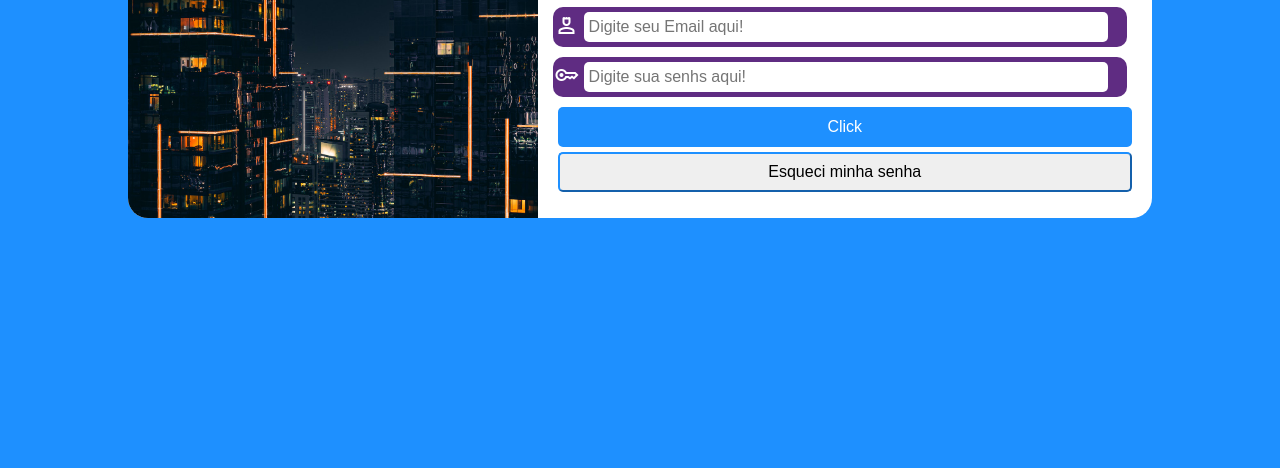
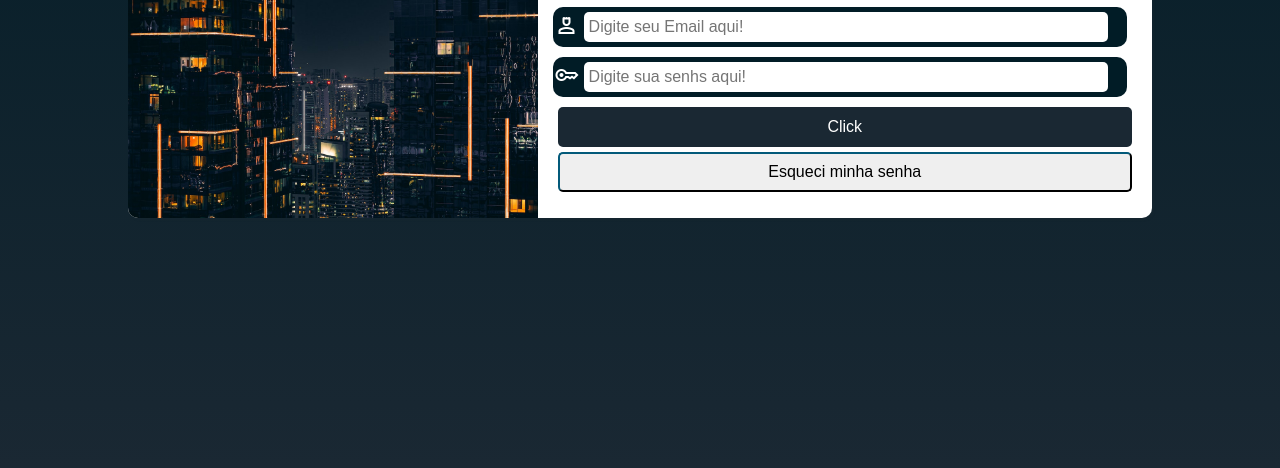
Before and after one commit to jvmartinsdaSilva/ProjetoLogin, a plain HTML site: page index.html in a window 1280 px wide. Shown: the part 332-800 px from the top of the page. Drawn offline with nearby package versions, Linux system fonts and the light colour scheme.

Commit message:
ColorAtt

```diff
--- a/estilos/MediaQuery.css
+++ b/estilos/MediaQuery.css
@@ -3,20 +3,29 @@
 
 @media screen and (min-width: 768px){
 
+    :root{
+        --color1: #1A2833;
+        --color2:  #011C26;
+        --color3: #ffffff;
+    }
 
+    body{
+        background: linear-gradient(to top, var(--color1), var(--color2));
+    }
 
     section#login{
         display: grid;
         grid-template-columns: repeat(2, 40% 60%);
         height: 300px;
+        border-radius: 10px;
     }
 
     div#imagem{
         width: 100%;
         height: 100%;
         border-radius: 0;
-        border-top-left-radius: 20px;
-        border-bottom-left-radius: 20px;
+        border-top-left-radius: 10px;
+        border-bottom-left-radius: 10px;
     }
 
     .inputs, .buttons{
--- a/estilos/style.css
+++ b/estilos/style.css
@@ -24,8 +24,8 @@ body,html{
 }
 
 :root{
-    --color1: #1e90ff;
-    --color2:  #5f2c82;
+    --color1: #1A2833;
+    --color2:  #011C26;
     --color3: #ffffff;
 }
 
@@ -45,13 +45,14 @@ section#login{
     left: 50%;
     transform: translate(-50%, -50%);
     border-radius: 20px;
+    box-shadow: 2px 2px 2px #1a28334b;
 }
 
 div#imagem{
     height: 40%;
     background-image: url(../imagens/ImagemLogin.jpg);
     background-position: left top;
-    background-size: cover;
+    background-size: 100%;
     background-repeat: no-repeat;
     border-top-left-radius: 20px;
     border-top-right-radius: 20px;
@@ -126,14 +127,14 @@ button.BtnSubmit{
 }
 
 button.BtnSubmit:hover{
-    background: #0c4279;
+    background: var(--color2);
 }
 
 button.BtnEsqueciSenha{
     margin-top: 10px;
-    border-color: var(--color1);
+    border-color: var(--color2);
 }
 
 button.BtnEsqueciSenha:hover{
-    background: #1e8fff46 ;
+    background: #1a283385;
 }
```
